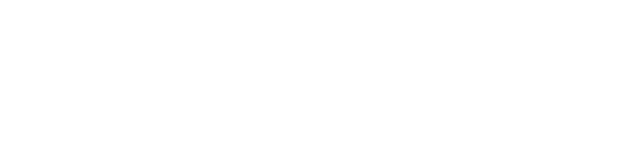
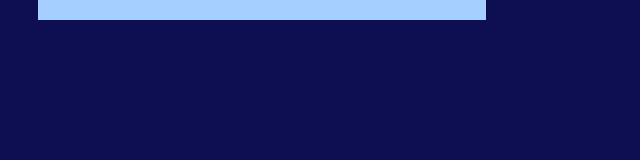
Before and after one commit to jpeyla/jpeyla.github.io, a plain HTML site: page netflix.html in a window 1280 px wide. Shown: the whole page, without its empty margins (0-640 px from the left). Drawn offline with Linux system fonts and the light colour scheme.

Commit message:
started netflix.css menu section

```diff
--- /dev/null
+++ b/netflix.css
@@ -0,0 +1,13 @@
+body,html {
+    padding: 0;
+    margin: 0;
+    display: grid;
+    background-color: #0E0E52;
+}
+
+.menu{
+    height:20px;
+    background-color:#A4CFFF;
+    width:35%;
+    margin-left:3%;
+}
--- a/netflix.html
+++ b/netflix.html
@@ -5,6 +5,7 @@
     <meta name="viewport" content="width=device-width, initial-scale=1.0">
     <meta http-equiv="X-UA-Compatible" content="ie=edge">
     <title>Netflix</title>
+    <link rel="stylesheet" href="netflix.css">
 </head>
 <body>
     <div class="menu"></div>
```
